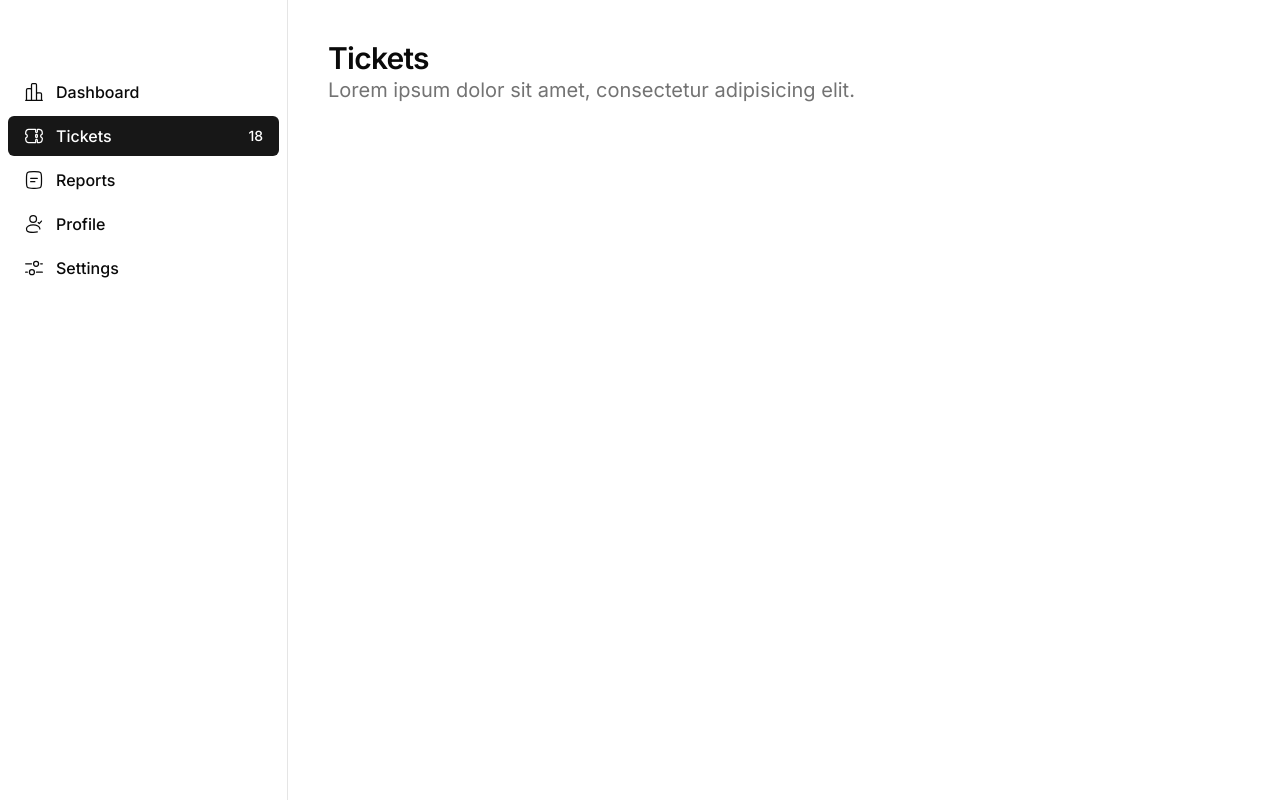
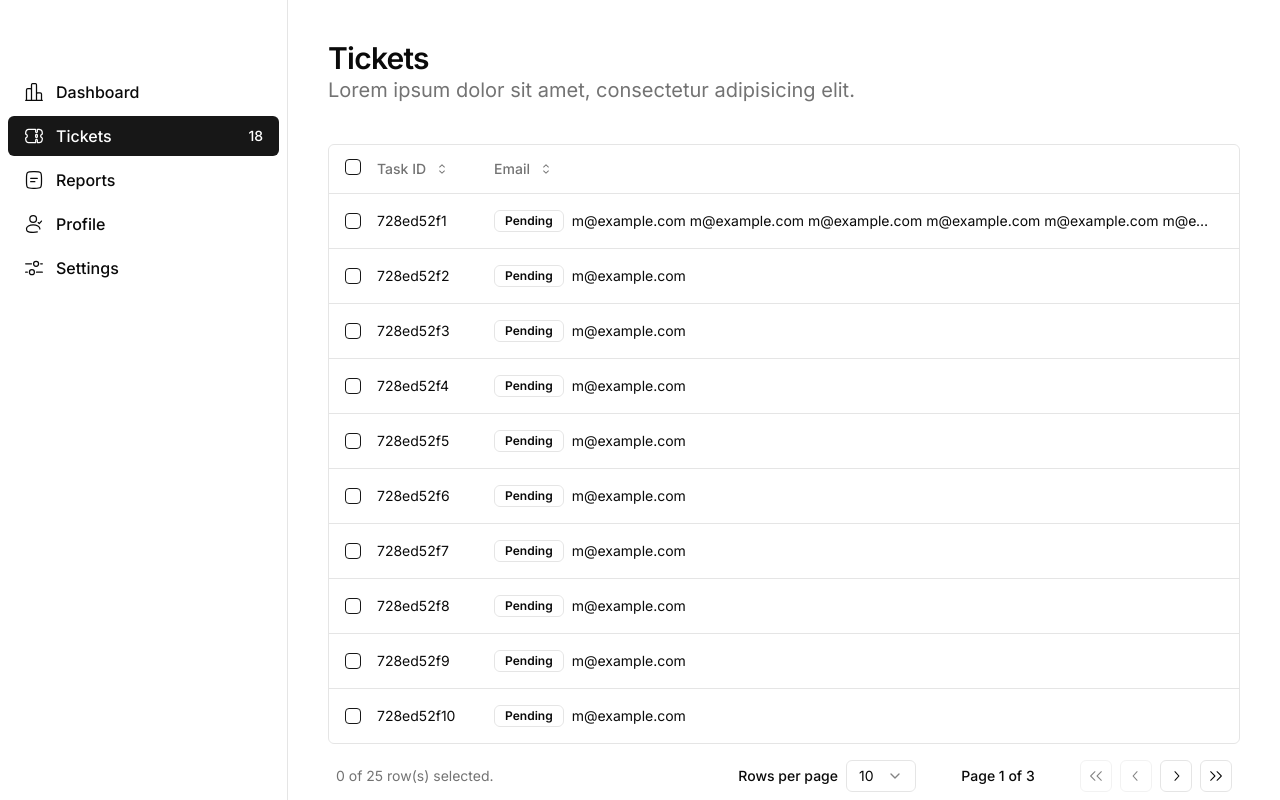
Before and after one commit to eric-sison/ssms-app, a Next.js app: page /tickets in a window 1280 px wide. Built offline with nearby package versions, Linux system fonts and the light colour scheme.

Commit message:
added test page for tickets

```diff
--- a/src/app/(main)/tickets/page.tsx
+++ b/src/app/(main)/tickets/page.tsx
@@ -1,12 +1,218 @@
+"use client";
+
 import { PageHeading } from "@/components/features/PageHeading";
+import { DataTable } from "@/components/ui/DataTable";
+import { DataTableColumnHeader } from "@/components/ui/DataTableHeader";
+import { DataTableSelectableTableHeader } from "@/components/ui/DataTableSelectableHeader";
+import { DataTableSelectableRow } from "@/components/ui/DataTableSelectableRow";
+import { ColumnDef } from "@tanstack/react-table";
+
+type Payment = {
+  id: string;
+  amount: number;
+  status: string;
+  email: string;
+};
+
+const data: Array<Payment> = [
+  {
+    id: "728ed52f1",
+    amount: 100,
+    status: "pending",
+    email:
+      "m@example.com m@example.com m@example.com m@example.com m@example.com m@example.com m@example.com m@example.com m@example.com m@example.com m@example.com",
+  },
+  {
+    id: "728ed52f2",
+    amount: 100,
+    status: "pending",
+    email: "m@example.com",
+  },
+  {
+    id: "728ed52f3",
+    amount: 100,
+    status: "pending",
+    email: "m@example.com",
+  },
+  {
+    id: "728ed52f4",
+    amount: 100,
+    status: "pending",
+    email: "m@example.com",
+  },
+  {
+    id: "728ed52f5",
+    amount: 100,
+    status: "pending",
+    email: "m@example.com",
+  },
+  {
+    id: "728ed52f6",
+    amount: 100,
+    status: "pending",
+    email: "m@example.com",
+  },
+  {
+    id: "728ed52f7",
+    amount: 100,
+    status: "pending",
+    email: "m@example.com",
+  },
+  {
+    id: "728ed52f8",
+    amount: 100,
+    status: "pending",
+    email: "m@example.com",
+  },
+  {
+    id: "728ed52f9",
+    amount: 100,
+    status: "pending",
+    email: "m@example.com",
+  },
+  {
+    id: "728ed52f10",
+    amount: 100,
+    status: "pending",
+    email: "m@example.com",
+  },
+  {
+    id: "728ed52f11",
+    amount: 100,
+    status: "pending",
+    email: "m@example.com",
+  },
+  {
+    id: "728ed52f12",
+    amount: 100,
+    status: "pending",
+    email: "m@example.com",
+  },
+  {
+    id: "728ed52f13",
+    amount: 100,
+    status: "pending",
+    email: "m@example.com",
+  },
+  {
+    id: "728ed52f14",
+    amount: 100,
+    status: "pending",
+    email: "m@example.com",
+  },
+  {
+    id: "728ed52f15",
+    amount: 100,
+    status: "pending",
+    email: "m@example.com",
+  },
+  {
+    id: "728ed52f16",
+    amount: 100,
+    status: "pending",
+    email: "m@example.com",
+  },
+  {
+    id: "728ed52f17",
+    amount: 100,
+    status: "pending",
+    email: "m@example.com",
+  },
+  {
+    id: "728ed52f18",
+    amount: 100,
+    status: "pending",
+    email: "m@example.com",
+  },
+  {
+    id: "728ed52f19",
+    amount: 100,
+    status: "pending",
+    email: "m@example.com",
+  },
+  {
+    id: "728ed52f20",
+    amount: 100,
+    status: "pending",
+    email: "m@example.com",
+  },
+  {
+    id: "728ed52f21",
+    amount: 100,
+    status: "pending",
+    email: "m@example.com",
+  },
+  {
+    id: "728ed52f22",
+    amount: 100,
+    status: "pending",
+    email: "m@example.com",
+  },
+  {
+    id: "728ed52f23",
+    amount: 100,
+    status: "pending",
+    email: "m@example.com",
+  },
+  {
+    id: "728ed52f24",
+    amount: 100,
+    status: "pending",
+    email: "m@example.com",
+  },
+  {
+    id: "728ed52f25",
+    amount: 100,
+    status: "pending",
+    email: "m@example.com",
+  },
+];
+
+export const columns: ColumnDef<Payment>[] = [
+  {
+    accessorKey: "id",
+    header: ({ table }) => <DataTableSelectableTableHeader table={table} />,
+    cell: ({ row }) => <DataTableSelectableRow row={row} />,
+    enableColumnFilter: false,
+    enableSorting: false,
+  },
+  {
+    accessorKey: "id",
+    header: ({ column }) => <DataTableColumnHeader column={column} title="Task ID" />,
+  },
+  {
+    accessorKey: "email",
+    header: ({ column }) => <DataTableColumnHeader column={column} title="Email" />,
+    cell: ({ row }) => (
+      <div className="flex items-center gap-2">
+        <span className="inline-flex items-center rounded-md capitalize border px-2.5 py-0.5 text-xs font-semibold transition-colors focus:outline-none focus:ring-2 focus:ring-ring focus:ring-offset-2 text-foreground">
+          {row.original.status}
+        </span>
+        <div className="max-w-[40rem] truncate">{row.original.email}</div>
+      </div>
+    ),
+  },
+  {
+    accessorKey: "amount",
+    header: ({ column }) => <DataTableColumnHeader column={column} title="Amount" />,
+  },
+  {
+    accessorKey: "amount",
+    header: ({ column }) => <DataTableColumnHeader column={column} title="Amount" />,
+  },
+];
 
 export default function Tickets() {
   return (
-    <>
+    <div className="h-full space-y-10">
       <PageHeading
         title="Tickets"
         subtitle="Lorem ipsum dolor sit amet, consectetur adipisicing elit."
       />
-    </>
+
+      <section>
+        <DataTable data={data} columns={columns} />
+      </section>
+    </div>
   );
 }
```
